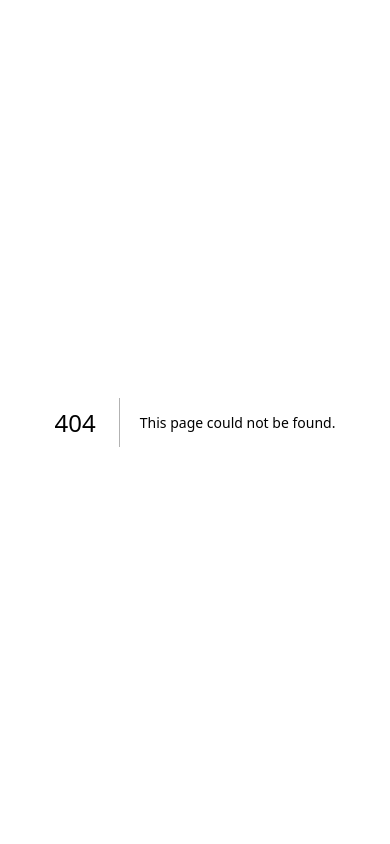
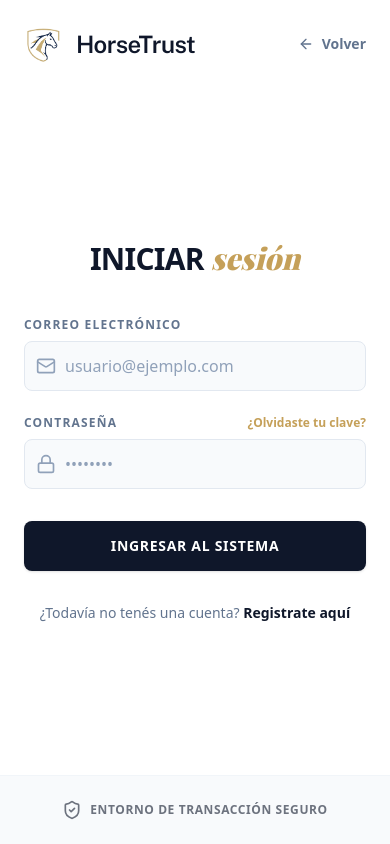
Before and after one commit to No-Country-simulation/S02-26-Equipo-33-Web-App, a Next.js app in the folder client/: page /login in a window 390 px wide. Before the commit this address had no page. Built offline with nearby package versions, Linux system fonts and the light colour scheme; a web font is replaced by a local one.

Commit message:
feat(auth): implementar interfaz de login premium y responsiva
Se desarrolló la pantalla de inicio de sesión con diseño split-screen. Incluye formulario controlado, integración visual de la marca y manejo de estado de error anticipando caídas de la base de datos.

```diff
--- /dev/null
+++ b/client/app/login/page.tsx
@@ -0,0 +1,197 @@
+"use client";
+import Image from 'next/image';
+import { useState } from 'react';
+import Link from 'next/link';
+import { useRouter } from 'next/navigation';
+import { Mail, Lock, ShieldCheck, ArrowLeft } from 'lucide-react';
+
+export default function LoginPage() {
+  const [email, setEmail] = useState('');
+  const [password, setPassword] = useState('');
+  const [isLoading, setIsLoading] = useState(false);
+  const [error, setError] = useState<string | null>(null);
+  const router = useRouter();
+
+  const handleLogin = async (e: React.FormEvent) => {
+    e.preventDefault();
+    setIsLoading(true);
+    setError(null); // Limpiamos errores anteriores
+
+    try {
+      const baseUrl = 'https://s02-26-e33-horse-trust-api.vercel.app';
+
+      const res = await fetch(`${baseUrl}/api/auth/login`, {
+        method: 'POST',
+        headers: {
+          'Content-Type': 'application/json',
+        },
+        body: JSON.stringify({ email, password }),
+      });
+
+      const data = await res.json();
+
+      if (!res.ok) {
+        throw new Error(data.error || data.message || 'Error al validar credenciales');
+      }
+
+      localStorage.setItem('horse_trust_token', data.token);
+      localStorage.setItem('horse_trust_user', JSON.stringify(data.user));
+
+      // por ahora redirigimos al formulario de registro de caballos
+      router.push('/registro-caballo');
+
+    } catch (err: any) {
+      setError(err.message);
+    } finally {
+      setIsLoading(false);
+    }
+  };
+
+  return (
+    <div className="flex w-full min-h-screen font-sans bg-equestrian-sand">
+
+      {/* Lado Izquierdo: Imagen Premium (Oculto en celulares) */}
+      <div className="hidden lg:flex lg:w-1/2 relative bg-equestrian-navy">
+        <div
+          className="absolute inset-0 bg-cover bg-center bg-no-repeat"
+          style={{ backgroundImage: 'url("https://images.unsplash.com/photo-1598974357801-cbca100e65d3?q=80&w=1200")' }}
+        ></div>
+
+        {/* Overlay oscuro para que el texto sea legible */}
+        <div className="absolute inset-0 bg-equestrian-navy/40 bg-gradient-to-t from-equestrian-navy/90 to-transparent flex flex-col justify-end p-16 text-white">
+          <blockquote className="font-serif text-3xl font-medium leading-tight max-w-lg mb-4 text-white">
+            "La alegría esencial de estar con los caballos es que nos pone en contacto con elementos raros de gracia, belleza, espíritu y fuego."
+          </blockquote>
+          <p className="text-equestrian-gold font-bold text-sm uppercase tracking-widest">Sharon Ralls Lemon</p>
+        </div>
+      </div>
+
+      {/* Lado Derecho: Formulario */}
+      <div className="w-full lg:w-1/2 flex flex-col bg-white overflow-y-auto">
+
+        {/* Header Móvil / Volver */}
+        <div className="p-6 lg:p-12 flex justify-between items-center">
+          <div className="flex items-center gap-3 text-equestrian-navy">
+            <Image
+                            src="/img/logo-icon.png"
+                            alt="HorseTrust Icon"
+                            width={40}
+                            height={40}
+                            className="object-contain"
+                            priority
+                          />
+            <h2 className=" text-2xl font-semibold tracking-tight text-equestrian-navy dark:text-white font-display">HorseTrust</h2>
+          </div>
+          <Link href="/" className="flex items-center gap-2 text-sm font-bold text-slate-500 hover:text-equestrian-navy transition-colors">
+            <ArrowLeft className="w-4 h-4" /> Volver
+          </Link>
+        </div>
+
+        {/* Contenido del Login */}
+        <div className="flex-1 flex flex-col justify-center px-6 sm:px-12 lg:px-24 xl:px-32 py-8">
+          <div className="w-full max-w-md mx-auto">
+
+            <div className="mb-10 text-center lg:text-left">
+              <h1 className="font-black text-3xl lg:text-4xl text-equestrian-navy mb-3 uppercase tracking-tight">
+                Iniciar <span className="text-equestrian-gold font-serif italic lowercase tracking-normal">Sesión</span>
+              </h1>
+            </div>
+
+            {/* Mensaje de Error */}
+            {error && (
+              <div className="mb-6 p-4 bg-red-50 border border-red-200 rounded-lg flex items-start gap-3 text-red-600">
+                <ShieldCheck className="w-5 h-5 shrink-0 mt-0.5" />
+                <p className="text-sm font-medium">
+                  {error.includes('Pool')
+                    ? 'Error del servidor: La base de datos está en reposo. Por favor, intentá de nuevo en unos segundos.'
+                    : error}
+                </p>
+              </div>
+            )}
+
+            <form onSubmit={handleLogin} className="space-y-6">
+
+              {/* Input Email */}
+              <div className="space-y-2">
+                <label className="block text-xs font-black uppercase tracking-widest text-slate-500" htmlFor="email">
+                  Correo Electrónico
+                </label>
+                <div className="relative group">
+                  <div className="absolute inset-y-0 left-0 pl-3 flex items-center pointer-events-none text-slate-400 group-focus-within:text-equestrian-gold transition-colors">
+                    <Mail className="w-5 h-5" />
+                  </div>
+                  <input
+                    id="email"
+                    type="email"
+                    required
+                    value={email}
+                    onChange={(e) => setEmail(e.target.value)}
+                    className="block w-full pl-10 pr-3 py-3 border border-slate-200 rounded-lg bg-slate-50 text-slate-900 placeholder-slate-400 focus:outline-none focus:ring-2 focus:ring-equestrian-navy/20 focus:border-equestrian-navy transition-all font-medium"
+                    placeholder="usuario@ejemplo.com"
+                  />
+                </div>
+              </div>
+
+              {/* Input Contraseña */}
+              <div className="space-y-2">
+                <div className="flex items-center justify-between">
+                  <label className="block text-xs font-black uppercase tracking-widest text-slate-500" htmlFor="password">
+                    Contraseña
+                  </label>
+                  <Link href="#" className="text-xs font-bold text-equestrian-gold hover:underline">
+                    ¿Olvidaste tu clave?
+                  </Link>
+                </div>
+                <div className="relative group">
+                  <div className="absolute inset-y-0 left-0 pl-3 flex items-center pointer-events-none text-slate-400 group-focus-within:text-equestrian-gold transition-colors">
+                    <Lock className="w-5 h-5" />
+                  </div>
+                  <input
+                    id="password"
+                    type="password"
+                    required
+                    value={password}
+                    onChange={(e) => setPassword(e.target.value)}
+                    className="block w-full pl-10 pr-3 py-3 border border-slate-200 rounded-lg bg-slate-50 text-slate-900 placeholder-slate-400 focus:outline-none focus:ring-2 focus:ring-equestrian-navy/20 focus:border-equestrian-navy transition-all font-medium"
+                    placeholder="••••••••"
+                  />
+                </div>
+              </div>
+
+              {/* Botón de Submit */}
+              <div className="pt-2">
+                <button
+                  type="submit"
+                  disabled={isLoading}
+                  className="w-full flex justify-center py-3.5 px-4 border border-transparent rounded-lg shadow-sm text-sm font-bold text-white bg-equestrian-navy hover:bg-equestrian-navy/90 focus:outline-none focus:ring-2 focus:ring-offset-2 focus:ring-equestrian-navy transition-colors disabled:opacity-70 disabled:cursor-not-allowed uppercase tracking-wider"
+                >
+                  {isLoading ? 'Verificando...' : 'Ingresar al Sistema'}
+                </button>
+              </div>
+
+            </form>
+
+            <div className="mt-8 text-center">
+              <p className="text-sm text-slate-500 font-medium">
+                ¿Todavía no tenés una cuenta?{' '}
+                <Link href="/registro" className="font-bold text-equestrian-navy hover:text-equestrian-gold transition-colors">
+                  Registrate aquí
+                </Link>
+              </p>
+            </div>
+
+          </div>
+        </div>
+
+        {/* Footer de Confianza */}
+        <div className="p-6 border-t border-slate-100 bg-slate-50">
+          <div className="flex items-center justify-center gap-2 text-equestrian-navy/60">
+            <ShieldCheck className="w-5 h-5" />
+            <span className="text-xs font-bold uppercase tracking-wider">Entorno de Transacción Seguro</span>
+          </div>
+        </div>
+
+      </div>
+    </div>
+  );
+}
```
